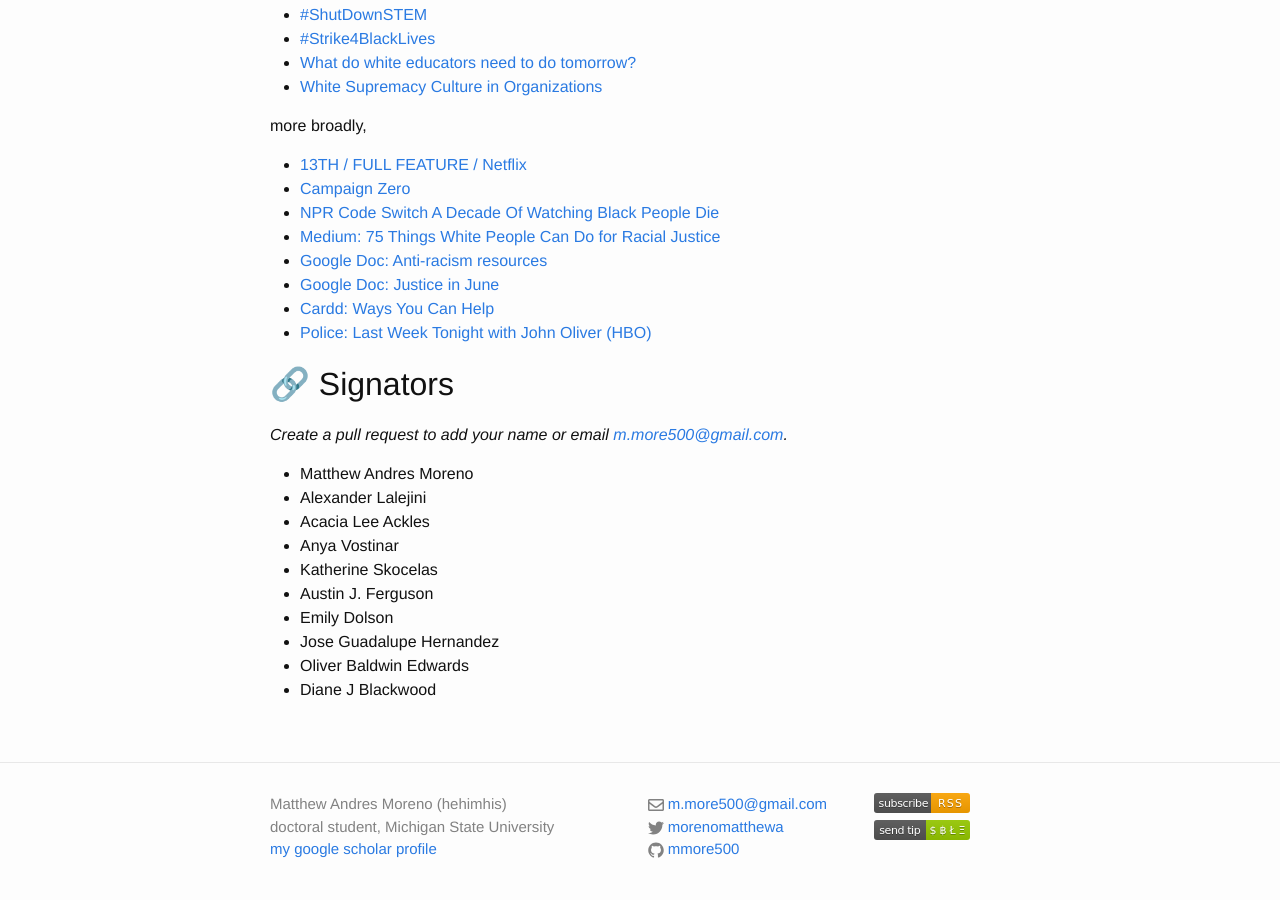
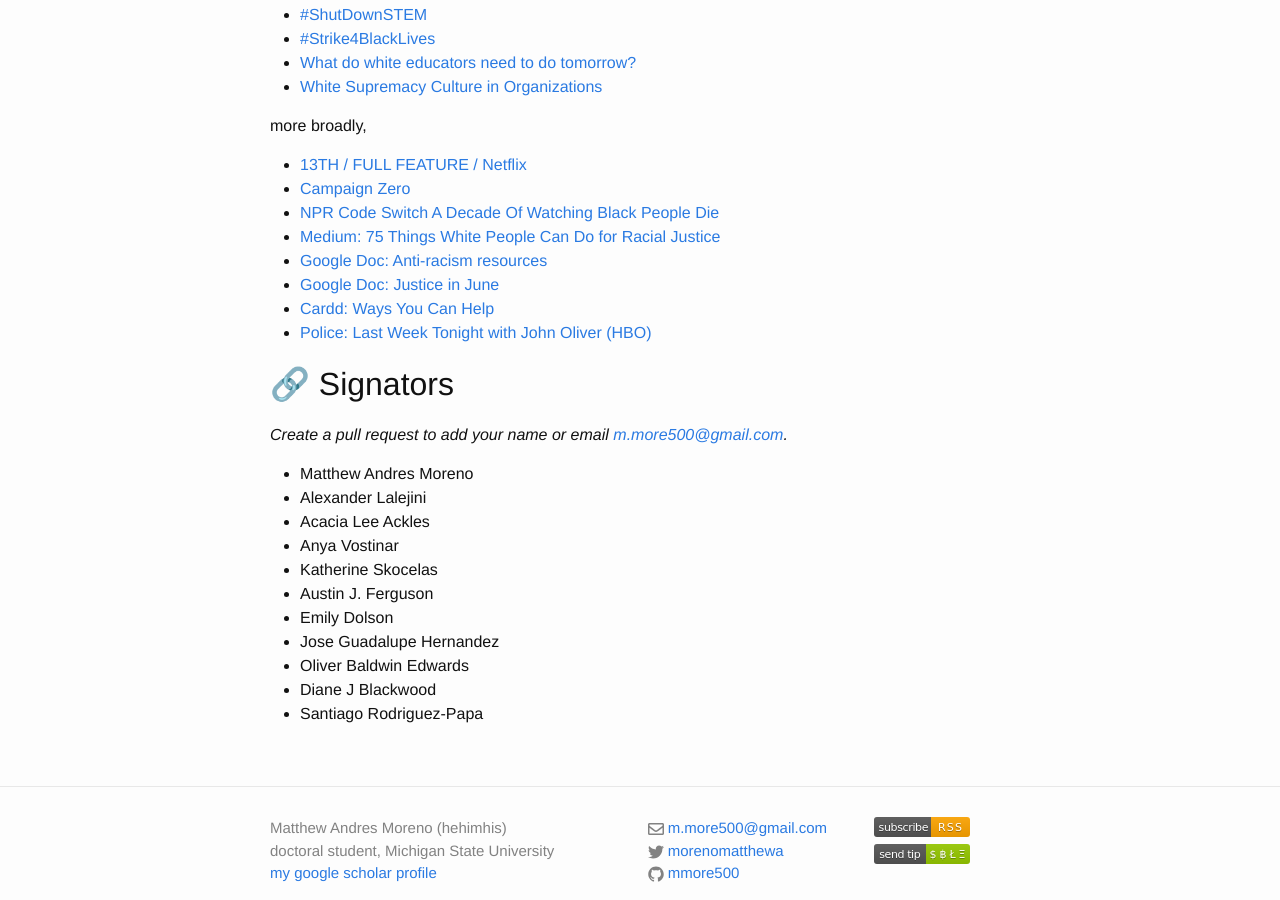
Before and after one commit to mmore500/mmore500.github.io, a Jekyll site: the page built from blog_personal/_posts/2020-06-08-shutdown-stem.md, in a window 1280 px wide and 900 px high, scrolled down 863 px. Built offline with Jekyll 4.4.1, drawn with Linux system fonts in a browser that asks for light colours; comment, search, counter and statistics services are not loaded; before the commit the page ends 1739 px from its top, so only the background shows below that.

Commit message:
Added my name to the post

```diff
--- a/blog_personal/_posts/2020-06-08-shutdown-stem.md
+++ b/blog_personal/_posts/2020-06-08-shutdown-stem.md
@@ -52,3 +52,4 @@
 * Jose Guadalupe Hernandez
 * Oliver Baldwin Edwards
 * Diane J Blackwood
+* Santiago Rodriguez-Papa
```
